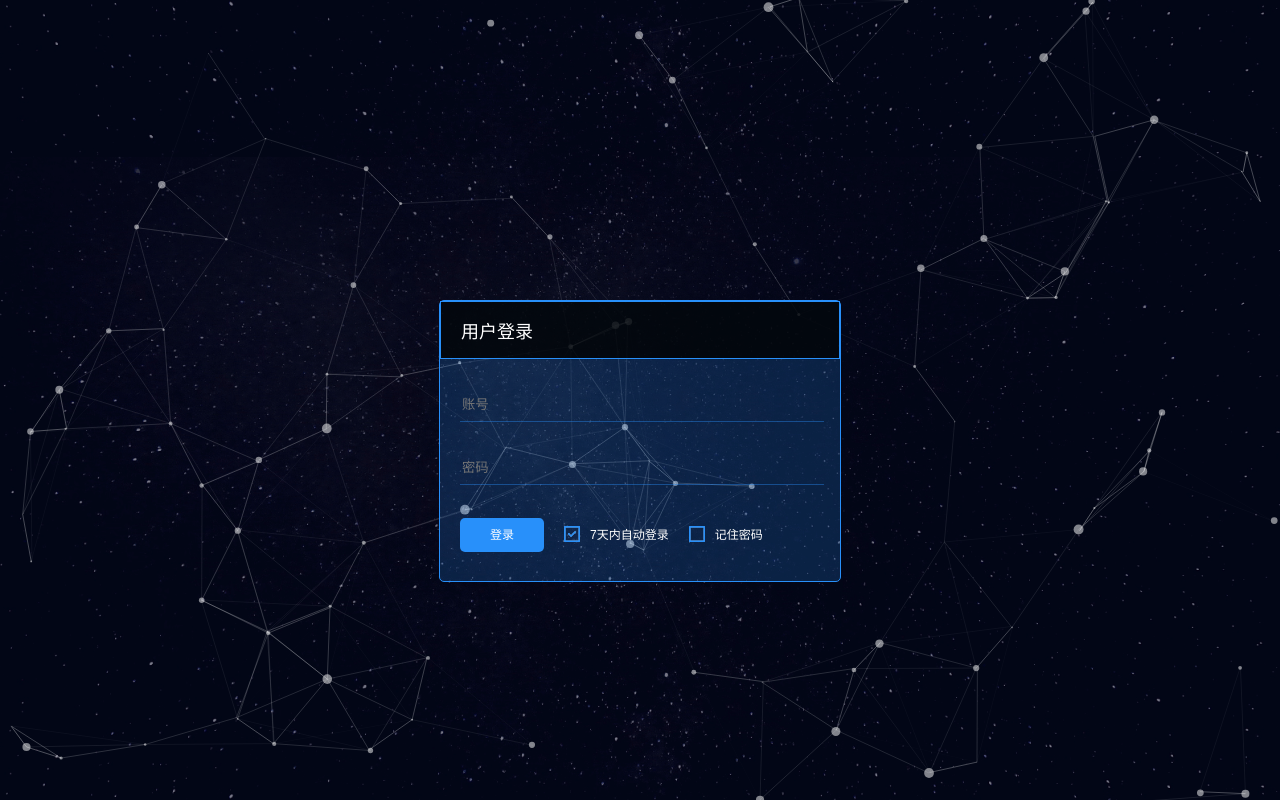
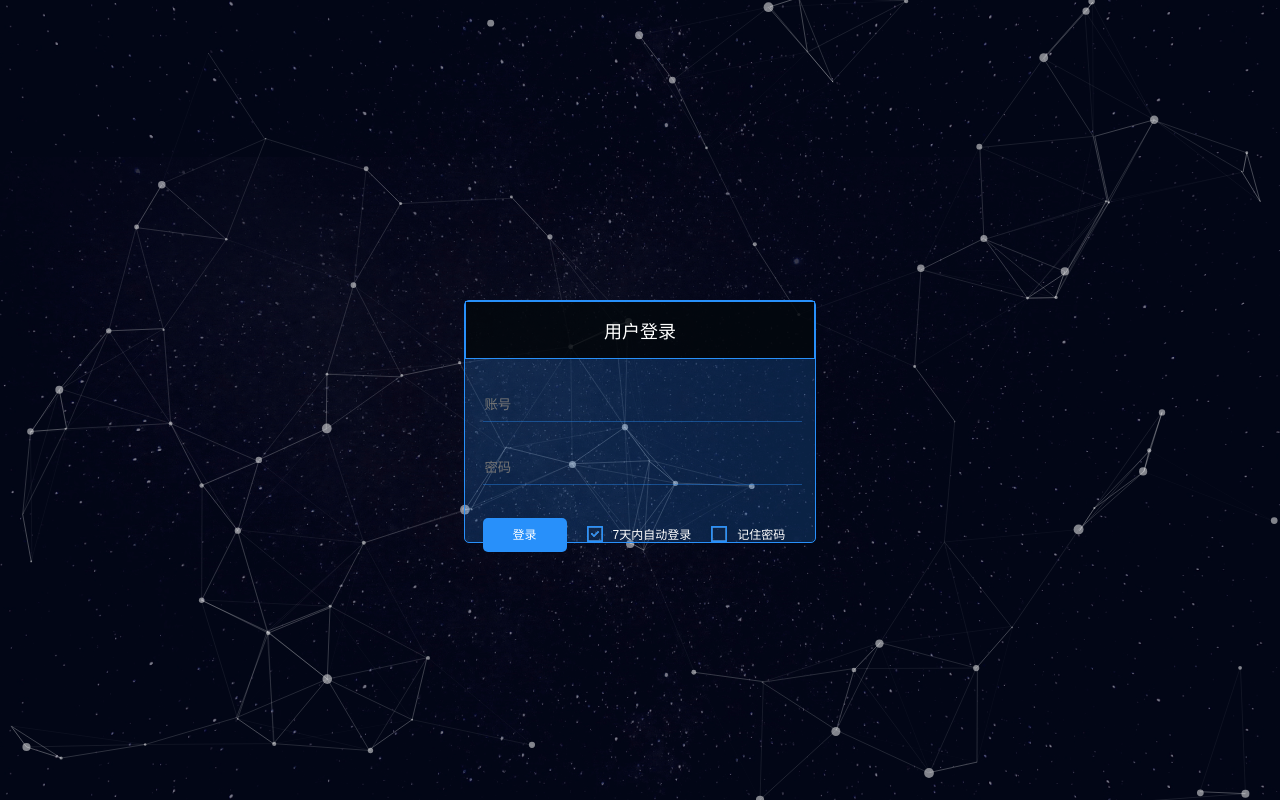
Before and after one commit to liu673cn/drpy, a Flask app: page /admin/ in a window 1280 px wide. Run offline with Flask 2, Linux system fonts and the light colour scheme; data comes from the database, SQL or seed files in the repository; parts of the project's set-up code (start-up, migrations or seed data) failed here and were passed over.

Commit message:
小更新

```diff
--- a/app.py
+++ b/app.py
@@ -21,9 +21,9 @@ def create_flask_app():
     app.register_blueprint(admin.admin, url_prefix='/admin')
     app.register_blueprint(vod.vod, url_prefix='')
     app.register_blueprint(cls.cls, url_prefix='/cls')
-    print('自定义播放解析地址:', app.config.get('PLAY_URL'))
-    print('当前操作系统', sys.platform)
     app.logger.name = "drLogger"
+    logger.info(f"自定义播放解析地址:{app.config.get('PLAY_URL')}")
+    logger.info(f'当前操作系统{sys.platform}')
     rule_list = getRuleLists()
     wlan_info,_ = get_wlan_info()
     logger.info(rule_list)
--- a/js/version.txt
+++ b/js/version.txt
@@ -1 +1 @@
-3.2.4
+3.2.5
--- a/static/css/home.css
+++ b/static/css/home.css
@@ -26,6 +26,9 @@ body {
 }
 .tips{
     color: #9b5df1;
+}
+.kf{
+    padding-top: 10px;
 }
 .image::after{
     content: "";
--- a/static/css/login.css
+++ b/static/css/login.css
@@ -99,20 +99,22 @@ top: 0;
 left: 0;
 }
 .login-content{
-  width: 400px;
-  height: 280px;
+  width: 350px;
+  height: 40%;
+ text-align:center;
   margin: 0 auto;
   position: relative;
   top: 300px;
-   border: 1px solid #2890fa;
-   background: rgba(40, 144, 250, 0.2);
-   border-radius: 5px;
+  border: 1px solid #2890fa;
+  background: rgba(40, 144, 250, 0.2);
+  border-radius: 5px;
 }
 .login-tit{
 background: rgba(0, 0, 0, 0.8);
 border: 1px solid #2890fa;
 color: #fff;
 padding: 15px 20px;
+text-align:center;
 font-size: 18px
 }
 .login-input {
--- a/templates/index.html
+++ b/templates/index.html
@@ -29,7 +29,7 @@
             });
         });
 </script>
-<h2 class="title">欢迎使用DR-PY首页界面<div><span class="ver_title">当前版本: {{ver}}</span><span
+<h2 class="title">欢迎使用DR-PY首页界面<div class="kf"><span class="ver_title">当前版本: {{ver}}</span><span
                 class="ver_title">框架开发：道长</span><span class="ver_title">框架美化：蓝莓</span></div>
 </h2>
 <p class="tips">可以简单的自定义爬虫实现cms数据接口</p>
--- a/templates/login.html
+++ b/templates/login.html
@@ -12,6 +12,7 @@
 <body>
 <!-- particles.js container -->
 <div id="particles-js" style="display: flex;align-items: center;justify-content: center">
+    <canvas class="particles-js-canvas-el" width="500" height="753" style="width: 100%; height: 100%;"></canvas>
 </div>
 <div class="login-page">
    <div class="login-content">
--- a/utils/update.py
+++ b/utils/update.py
@@ -97,6 +97,10 @@ def copy_to_update():
     paths = ['js','models','controllers','libs','static','templates','utils']
     for path in paths:
         force_copy_files(os.path.join(dr_path, path),os.path.join(base_path, path))
+    try:
+        shutil.copy(os.path.join(dr_path, 'app.py'), os.path.join(base_path, 'app.py'))  # 复制文件
+    except Exception as e:
+        logger.info(f'更新app.py发生错误:{e}')
     return True
 
 def download_new_version():
```
Also changed, not shown: readme.md.
